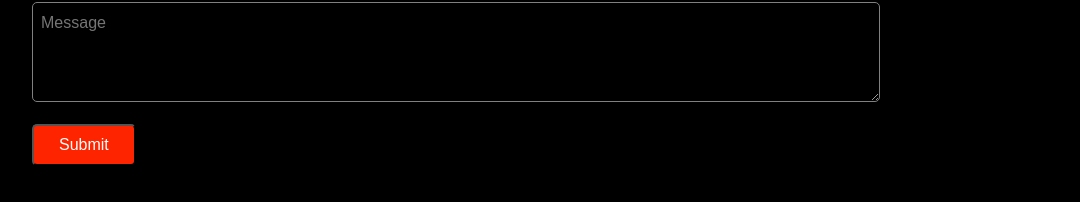
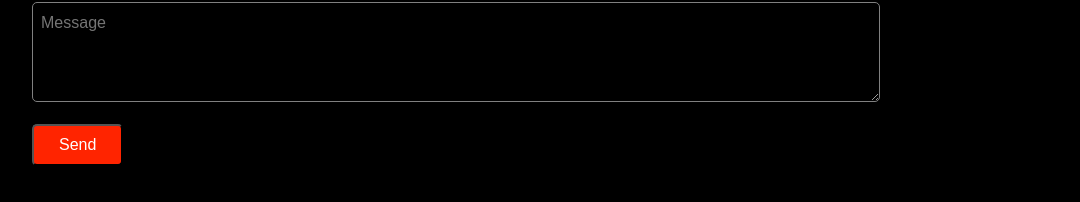
Before and after one commit to DanishAnsari5522/Portfolio, a React (Create React App) app: page /Contact in a window 1280 px wide. Shown: the part 344-546 px from the top of the page, without its empty margins (184-1264 px from the left). Built offline with nearby package versions, Linux system fonts and the light colour scheme.

Commit message:
Implementes Send Message Functionality

```diff
--- a/public/index.html
+++ b/public/index.html
@@ -1,14 +1,12 @@
 <!DOCTYPE html>
 <html lang="en">
+
 <head>
   <meta charset="utf-8" />
   <link rel="icon" href="%PUBLIC_URL%/favicon.ico" />
   <meta name="viewport" content="width=device-width, initial-scale=1" />
   <meta name="theme-color" content="#000000" />
-    <meta
-      name="description"
-      content="Web site created using create-react-app"
-    />
+  <meta name="description" content="Web site created using create-react-app" />
   <link rel="apple-touch-icon" href="%PUBLIC_URL%/logo192.png" />
   <!--
       manifest.json provides metadata used when your web app is installed on a
@@ -25,7 +23,20 @@
       Learn how to configure a non-root public URL by running `npm run build`.
     -->
   <title>React Project</title>
+  <script type="text/javascript">
+    (function (l) {
+      if (l.search[1] === '/') {
+        var decoded = l.search.slice(1).split('&').map(function (s) {
+          return s.replace(/~and~/g, '&')
+        }).join('?');
+        window.history.replaceState(null, null,
+          l.pathname.slice(0, -1) + decoded + l.hash
+        );
+      }
+    }(window.location))
+  </script>
 </head>
+
 <body>
   <noscript>You need to enable JavaScript to run this app.</noscript>
   <div id="root"></div>
@@ -40,4 +51,5 @@
       To create a production bundle, use `npm run build` or `yarn build`.
     -->
 </body>
+
 </html>
--- a/src/Component/Contact.js
+++ b/src/Component/Contact.js
@@ -1,21 +1,75 @@
-import React from 'react'
+import React, { useState } from 'react'
 import Form from 'react-bootstrap/Form';
 import FloatingLabel from 'react-bootstrap/FloatingLabel';
 import './Contact.css';
+// change this endpoint with your endpoint
+const url = "https://api-shorts.herokuapp.com/send-mail"
+function Contact() {
+    const [name, setName] = useState()
+    const [email, setEmail] = useState()
+    const [phone, setPhone] = useState('')
+    const [msg, setMsg] = useState()
+    const [error, setError] = useState('')
+    const [success, setSuccess] = useState('')
 
-function Contact() {
+    const [sending, setSending] = useState(false)
+
+    const handleSubmit = async (e) => {
+        e.preventDefault()
+        setError('')
+        setSuccess('')
+
+        const isValidEmail = /\S+@\S+\.\S+/.test(email)
+        if (!name) {
+            setError("Name is Required")
+        } else if (!isValidEmail) {
+            setError("Invalid Email")
+        } else if (phone.length != 10) {
+            setError("Invalid Phone Number")
+        } else if (!msg) {
+            setError("Message is Required")
+        } else {
+            setSending(true)
+            fetch(url, {
+                method: "POST",
+                headers: {
+                    'Accept': 'application/json',
+                    'Content-Type': 'application/json'
+                },
+                // change according to your api
+                body: JSON.stringify({ name, email, phone, text: msg })
+            })
+                .then(res => res.json())
+                .then((data) => {
+                    setSuccess("Message sent Succesfully")
+                    setSending(false)
+                    setName('')
+                    setEmail('')
+                    setPhone('')
+                    setMsg('')
+                    console.log(data);
+                })
+                .catch(e => {
+                    console.log(e);
+                    setSending(false)
+                })
+
+        }
+    }
     return (
         <div className="col p-4 contact-form">
             <div className='drop-a-line'>Drop a Line</div>
+            {error && <p className='text-danger'>{error}</p>}
+            {success && <p className='text-success'>{success}</p>}
             <Form>
                 <Form.Group className="mb-3" controlId="formGridAddress1">
-                    <Form.Control type="text" placeholder="Enter Full Name" bsPrefix className="input-field w-100 p-2 " />
+                    <Form.Control type="text" placeholder="Enter Full Name" bsPrefix className="input-field w-100 p-2 " value={name} onChange={(e) => { setName(e.target.value) }} />
                 </Form.Group>
                 <Form.Group className="mb-3" controlId="formGridAddress1">
-                    <Form.Control type="text" placeholder="Enter Your Email" bsPrefix className="input-field w-100 p-2 " />
+                    <Form.Control type="text" placeholder="Enter Your Email" bsPrefix className="input-field w-100 p-2 " value={email} onChange={(e) => { setEmail(e.target.value) }} />
                 </Form.Group>
                 <Form.Group className="mb-3" controlId="formGridAddress1">
-                    <Form.Control type="number" placeholder="Phone" bsPrefix className="input-field w-100 p-2 " />
+                    <Form.Control type="number" placeholder="Phone" bsPrefix className="input-field w-100 p-2 " value={phone} onChange={(e) => { setPhone(e.target.value) }} />
                 </Form.Group>
                 <FloatingLabel controlId="formGridAddress1" bsPrefix >
                     <Form.Control
@@ -23,10 +77,12 @@ function Contact() {
                         placeholder="Message"
                         style={{ height: '100px', width: '100%' }}
                         bsPrefix className="input-field  p-2"
+                        onChange={(e) => { setMsg(e.target.value) }}
+                        value={msg}
                     />
                 </FloatingLabel>
-                <button className="submit-btn">
-                    Submit
+                <button onClick={handleSubmit} className="submit-btn" disabled={sending}>
+                    {sending ? "Sending..." : "Send"}
                 </button>
             </Form>
         </div>
```
Also changed, not shown: 2 other files (tests, documents, lock files or other folders). Lines whose indentation alone changed are shown as unchanged.
